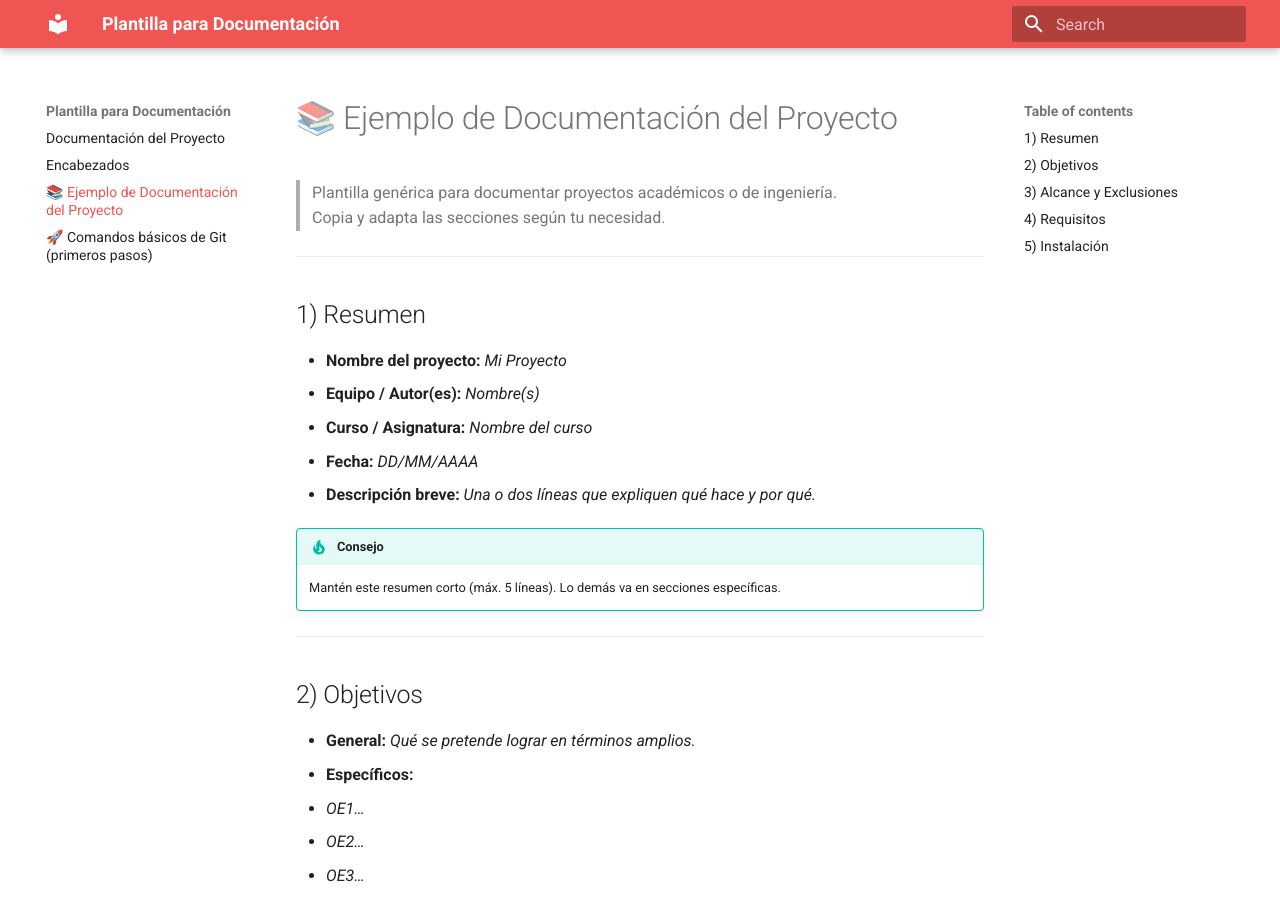
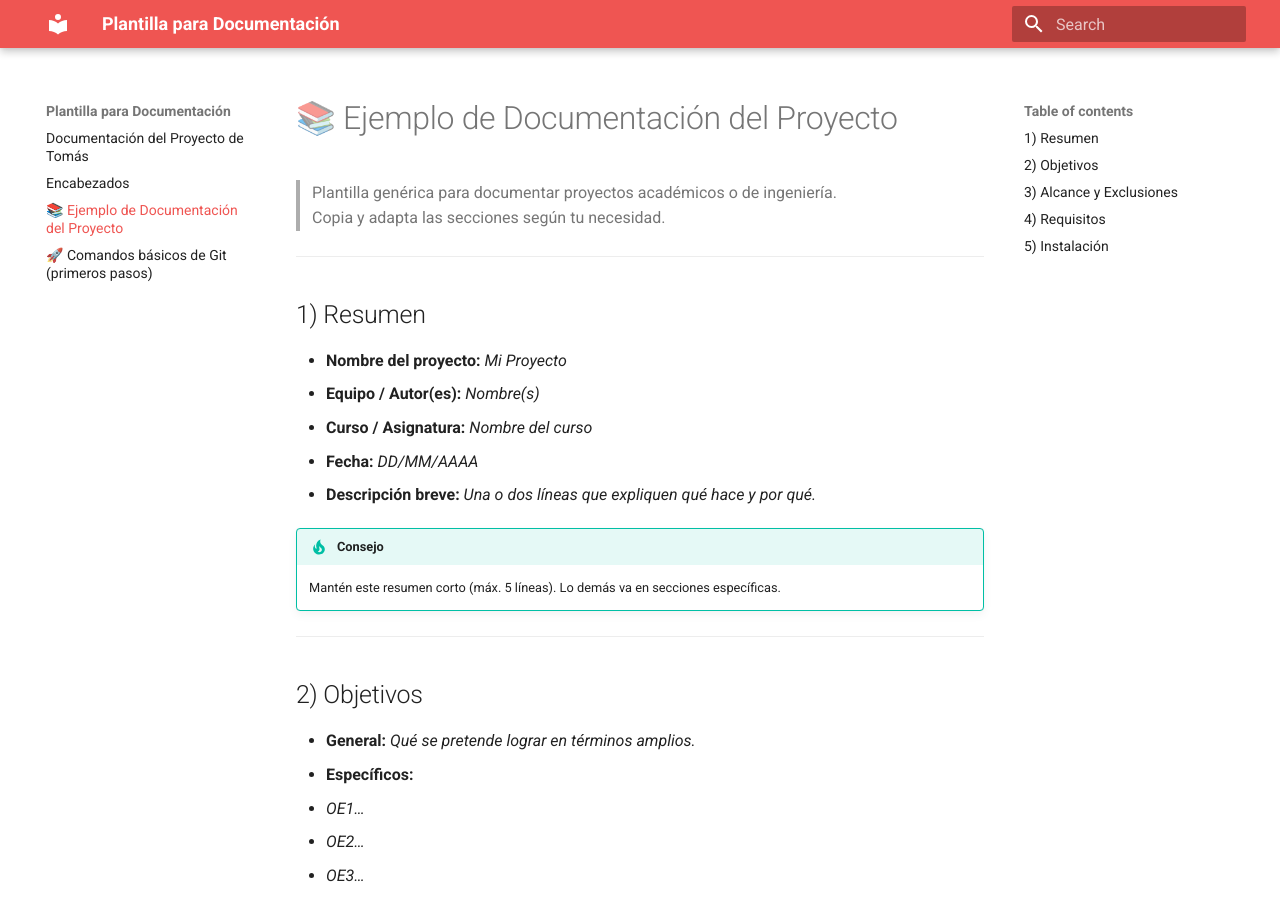
Before and after one commit to Tomasoso1/Tommytofer, an MkDocs documentation site: the page built from docs/ejemplo.md, in a window 1280 px wide and 900 px high. Built offline with MkDocs 1.6.1 and Material for MkDocs 9.7.7, drawn with Linux system fonts in a browser that asks for light colours.

Commit message:
Update index.md

```diff
--- a/docs/index.md
+++ b/docs/index.md
@@ -1,4 +1,4 @@
-# Documentación del Proyecto
+# Documentación del Proyecto de Tomás
 
 Bienvenido 👋
 Esta es una **plantilla** basada en [MkDocs](https://www.mkdocs.org/) + [Material for MkDocs](https://squidfunk.github.io/mkdocs-material/) para cursos y proyectos.
```
